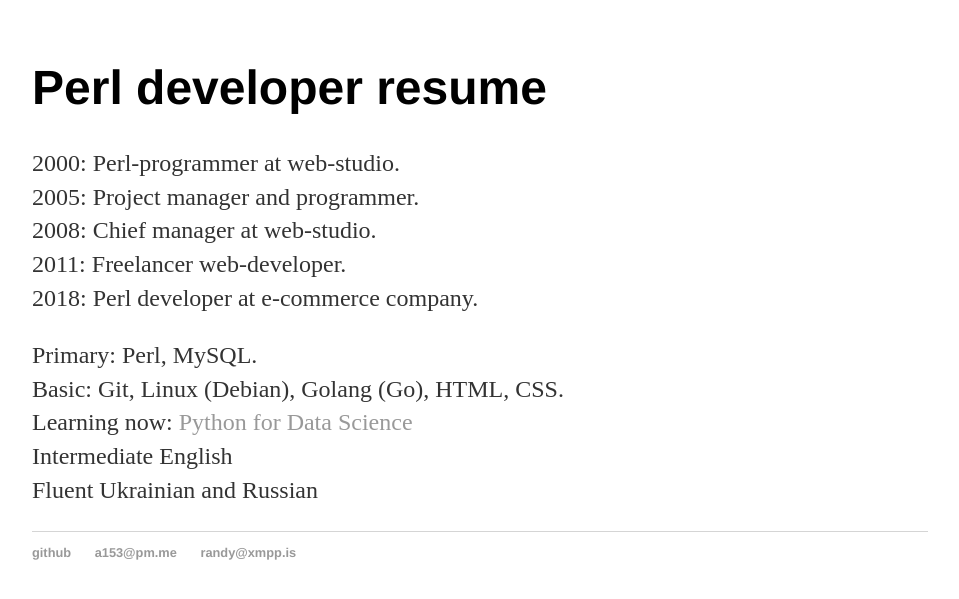
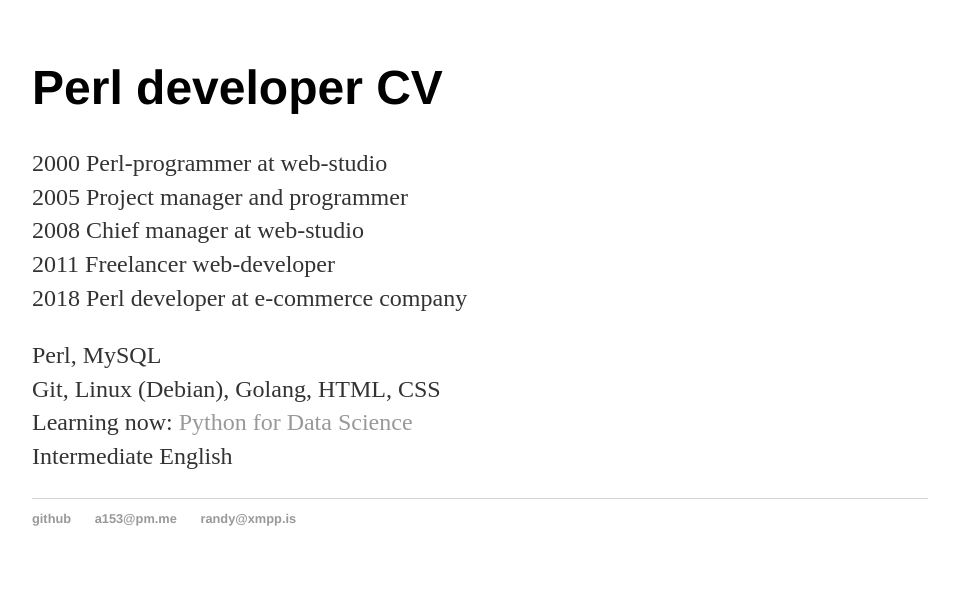
Before and after one commit to aa153/aa153.github.io, a Jekyll site: the page built from index.html, in a window 1280 px wide. Shown: the top 599 px of the page, without its empty margins (160-1119 px from the left). Built offline with Jekyll 4.4.1, drawn with Linux system fonts in a browser that asks for light colours.

Commit message:
Update index.html

```diff
--- a/index.html
+++ b/index.html
@@ -4,21 +4,20 @@ title: Perl developer resume
 ---
 	<div class="blurb">
 
-		<h1>Perl developer resume</h1>
+		<h1>Perl developer CV</h1>
 
 	<p>
-		2000: Perl-programmer at web-studio.<br>
-		2005: Project manager and programmer.<br>
-		2008: Chief manager at web-studio.<br>
-		2011: Freelancer web-developer.<br>
-		2018: Perl developer at e-commerce company.<br>
+		2000 Perl-programmer at web-studio<br>
+		2005 Project manager and programmer<br>
+		2008 Chief manager at web-studio<br>
+		2011 Freelancer web-developer<br>
+		2018 Perl developer at e-commerce company<br>
 	</p>
 
 	<p>
-		Primary: Perl, MySQL.<br>
-		Basic: Git, Linux (Debian), Golang (Go), HTML, CSS.<br>
+		Perl, MySQL<br>
+		Git, Linux (Debian), Golang, HTML, CSS<br>
 		Learning now: <a href="https://www.udemy.com/python-for-data-science-and-machine-learning-bootcamp/" target=_blank>Python for Data Science</a><br>
 		Intermediate English<br>
-		Fluent Ukrainian and Russian<br>
 	</p>
 	</div><!-- /.blurb -->
```
